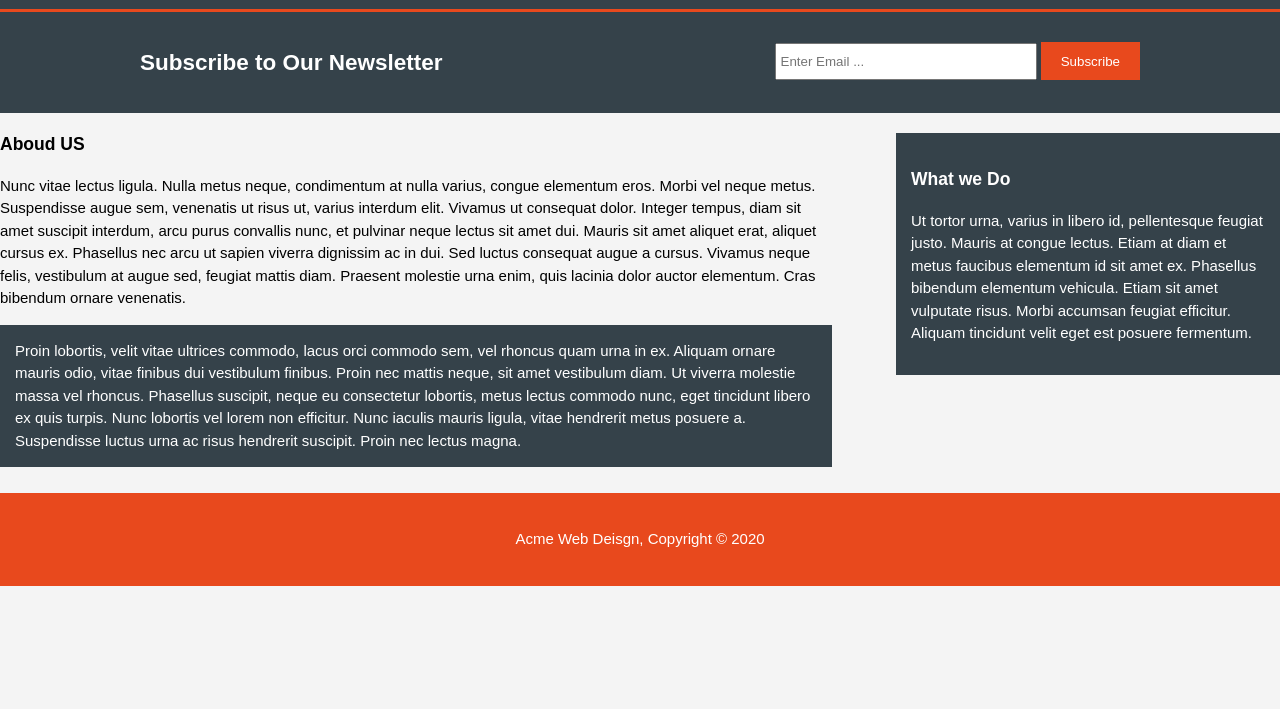
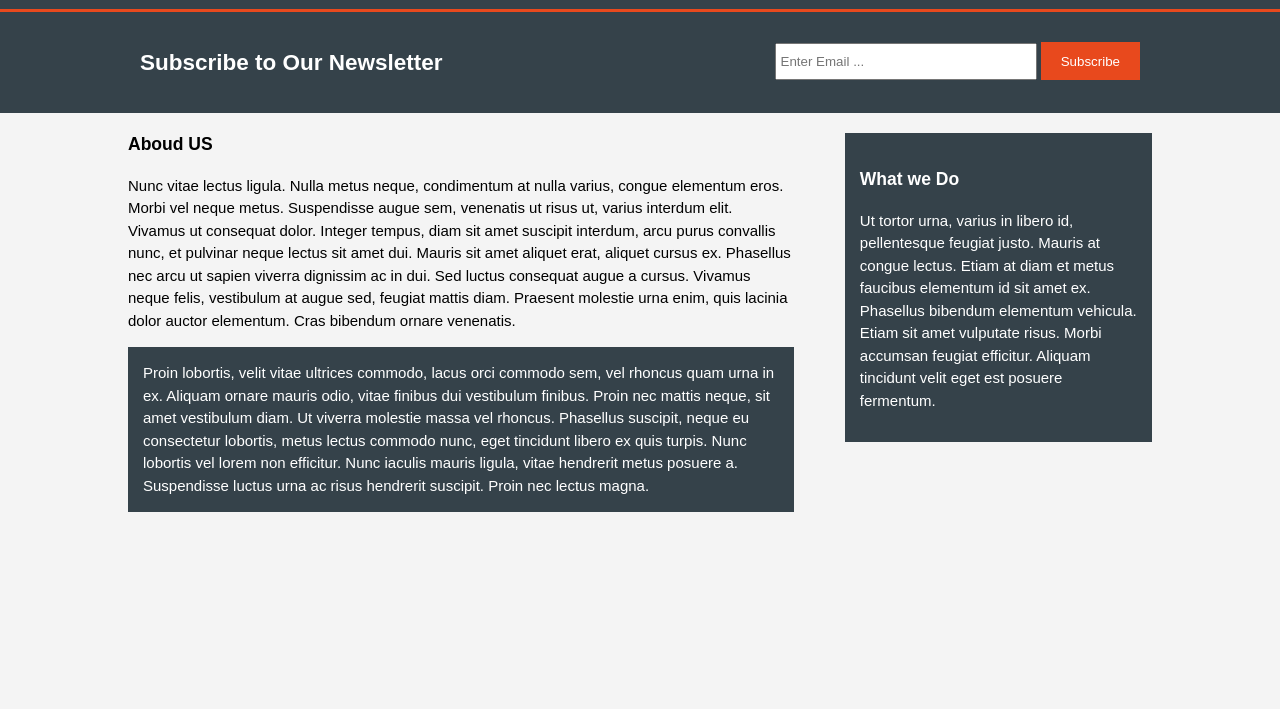
Before and after one commit to shoaib-zaheer/acme-web-design, a plain HTML site: page about.html in a window 1280 px wide. Shown: the part 91-800 px from the top of the page. Drawn offline with Linux system fonts and the light colour scheme.

Commit message:
some debug in html files fixed

```diff
--- a/about.html
+++ b/about.html
@@ -33,7 +33,7 @@
         </div>
     </section>
     <section id="main">
-        <div class="consectetur">
+        <div class="container">
             <article id="main-col">
                 <h1 class="page-title">Aboud US</h1>
                 <p>Nunc vitae lectus ligula. Nulla metus neque, condimentum at nulla varius, congue elementum eros. Morbi vel neque metus. Suspendisse augue sem, venenatis ut risus ut, varius interdum elit. Vivamus ut consequat dolor. Integer tempus, diam sit amet suscipit interdum, arcu purus convallis nunc, et pulvinar neque lectus sit amet dui. Mauris sit amet aliquet erat, aliquet cursus ex. Phasellus nec arcu ut sapien viverra dignissim ac in dui. Sed luctus consequat augue a cursus. Vivamus neque felis, vestibulum at augue sed, feugiat mattis diam. Praesent molestie urna enim, quis lacinia dolor auctor elementum. Cras bibendum ornare venenatis. </p>
```
Also changed, not shown: index.html (+1 -1 lines), services.html (+1 -1 lines), css/style.css (line endings or trailing spaces).
